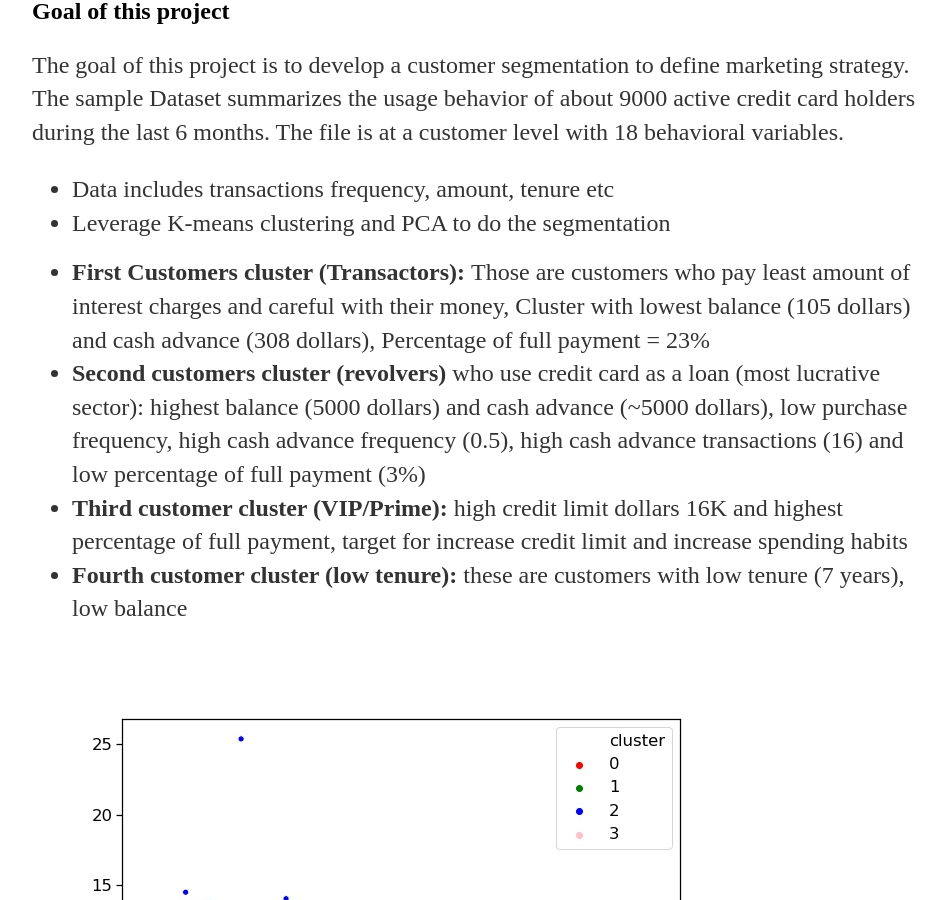
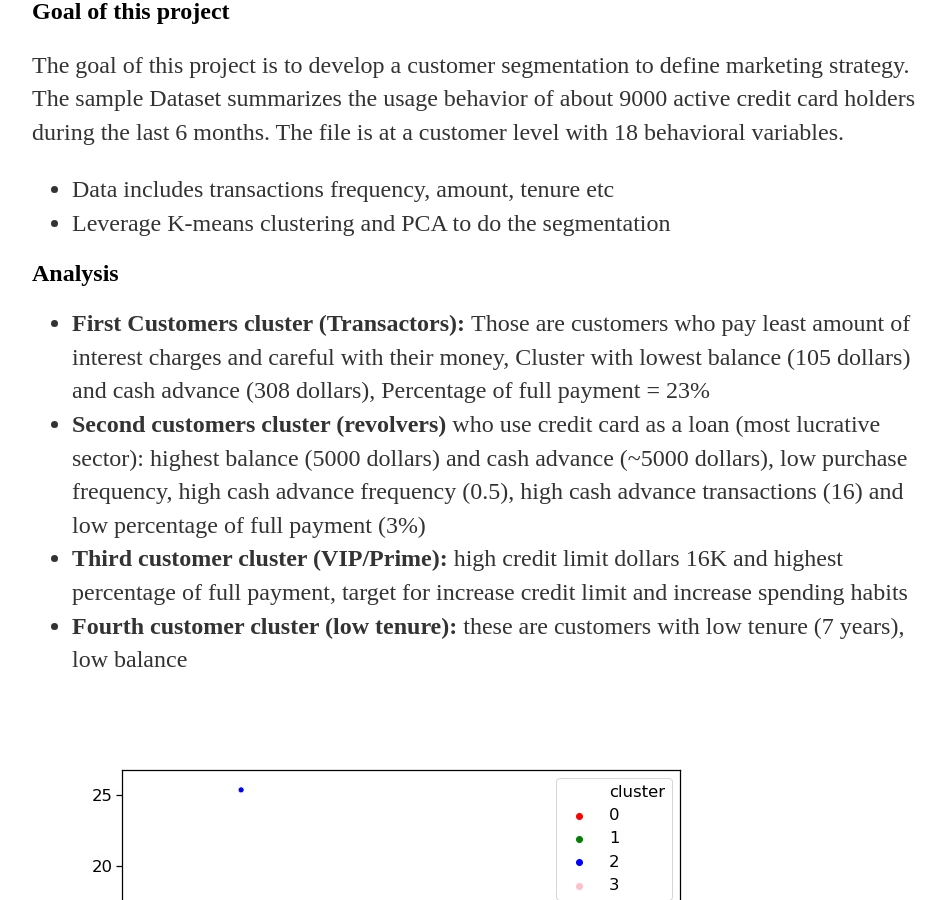
Before and after one commit to lakshmi2688/lakshmi2688.github.io, a Jekyll site: the page built from _posts/2020-10-28-Customer-Segmention.md, in a window 1280 px wide and 900 px high, scrolled down 328 px. Shown: the whole window, without its empty margins (160-1106 px from the left). Built offline with Jekyll 4.4.1, drawn with Linux system fonts in a browser that asks for light colours.

Commit message:
Update 2020-10-28-Customer-Segmention.md

```diff
--- a/_posts/2020-10-28-Customer-Segmention.md
+++ b/_posts/2020-10-28-Customer-Segmention.md
@@ -11,11 +11,11 @@ sample Dataset summarizes the usage behavior of about 9000 active credit card ho
 <ul><li>Data includes transactions frequency, amount, tenure etc</li>
     <li>Leverage K-means clustering and PCA to do the segmentation</li></ul>
 
+<h2><strong> Analysis</strong></h2>
 <ul><li><strong>First Customers cluster (Transactors): </strong>Those are customers who pay least amount of interest charges and careful with their money, Cluster with lowest balance (105 dollars) and cash advance (308 dollars), Percentage of full payment = 23%</li>
 <li><strong>Second customers cluster (revolvers) </strong> who use credit card as a loan (most lucrative sector): highest balance (5000 dollars) and cash advance (~5000 dollars), low purchase frequency, high cash advance frequency (0.5), high cash advance transactions (16) and low percentage of full payment (3%)</li>
 <li><strong>Third customer cluster (VIP/Prime):</strong> high credit limit dollars 16K and highest percentage of full payment, target for increase credit limit and increase spending habits</li>
 <li><strong>Fourth customer cluster (low tenure):</strong> these are customers with low tenure (7 years), low balance</li></ul>
-
 ![Principal Components](/assets/PCA.jpg)
 
 <h2><strong>License of the source data </strong></h2>
```
